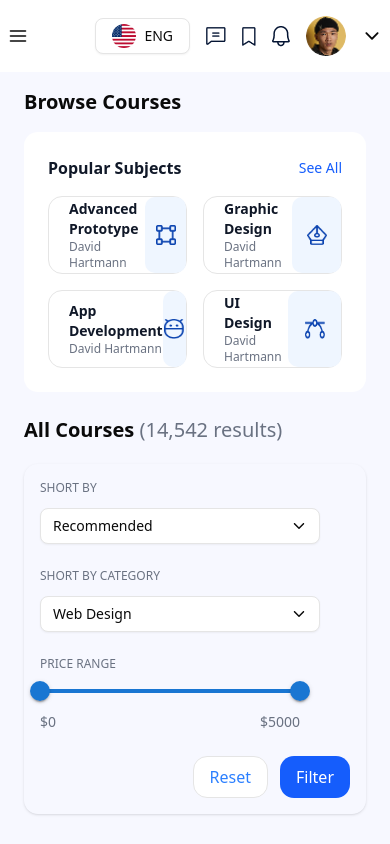
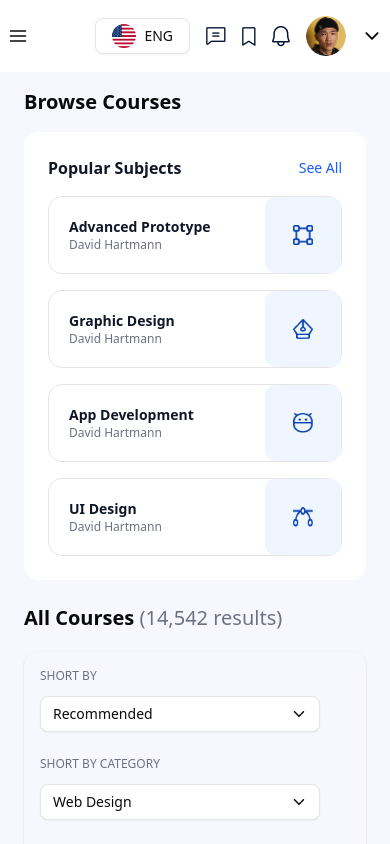
Before and after one commit to JenilKyada04/saas-dashboard, a Next.js app: page /courses in a window 390 px wide. Built offline with nearby package versions, Linux system fonts and the light colour scheme.

Commit message:
Change grid layout from 2 to 1 column in SubjectCard

```diff
--- a/component/courses/SubjectCard.tsx
+++ b/component/courses/SubjectCard.tsx
@@ -25,7 +25,7 @@
 
 function SubjectCard() {
     return (
-      <div className="grid grid-cols-2 lg:grid-cols-4 gap-4 mt-4">
+      <div className="grid grid-cols-1 lg:grid-cols-4 gap-4 mt-4">
         {subject.map((sub, index) => (
           <div
             key={index}
```
